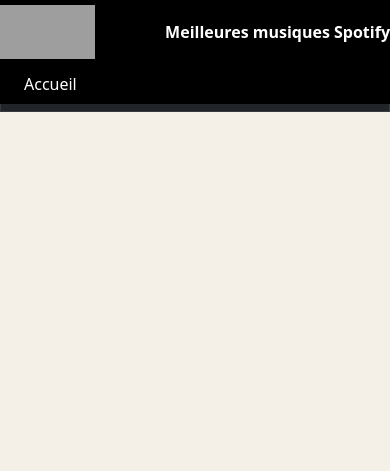
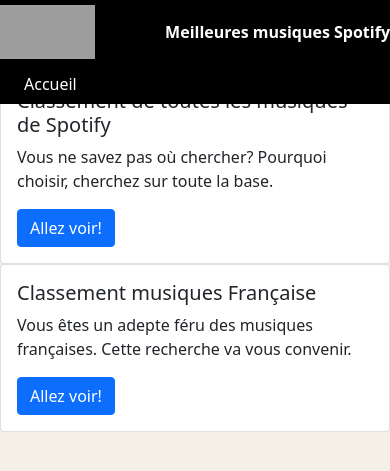
Before and after one commit to StrangeMak/SpotifyDataBase, a PHP site: page / in a window 390 px wide. Shown: the top 471 px of the page. Run offline with PHP 8.4, Linux system fonts and the light colour scheme; data that the repository does not hold is empty; grey boxes are pictures that could not be loaded.

Commit message:
Update index.php

```diff
--- a/index.php
+++ b/index.php
@@ -35,16 +35,33 @@
       <span class="navbar-text ms-3" style="color: white; font-weight: bold; font-size: 1em;"> Meilleures musiques Spotify </span>
       <ul class="nav justify-content-center">
         <li class="nav-item ms-2">
-          <a class="nav-link text-white" href="#">Accueil</a>
+          <a class="nav-link text-white" href="index.php">Accueil</a>
         </li>
       </ul>
     </nav>
   </header>
 
-<?php
-    //recuperationData();
-    affichageData();
-?>
+
+<div class="row">
+  <div class="col-sm-6">
+    <div class="card">
+      <div class="card-body">
+        <h5 class="card-title">Classement de toutes les musiques de Spotify</h5>
+        <p class="card-text">Vous ne savez pas où chercher? Pourquoi choisir, cherchez sur toute la base.</p>
+        <a href="classementMusiques.php" class="btn btn-primary">Allez voir!</a>
+      </div>
+    </div>
+  </div>
+  <div class="col-sm-6">
+    <div class="card">
+      <div class="card-body">
+        <h5 class="card-title">Classement musiques Française</h5>
+        <p class="card-text">Vous êtes un adepte féru des musiques françaises. Cette recherche va vous convenir.</p>
+        <a href="classementMusiques.php?type=fr" class="btn btn-primary">Allez voir!</a>
+      </div>
+    </div>
+  </div>
+</div>
 
 
 
```
